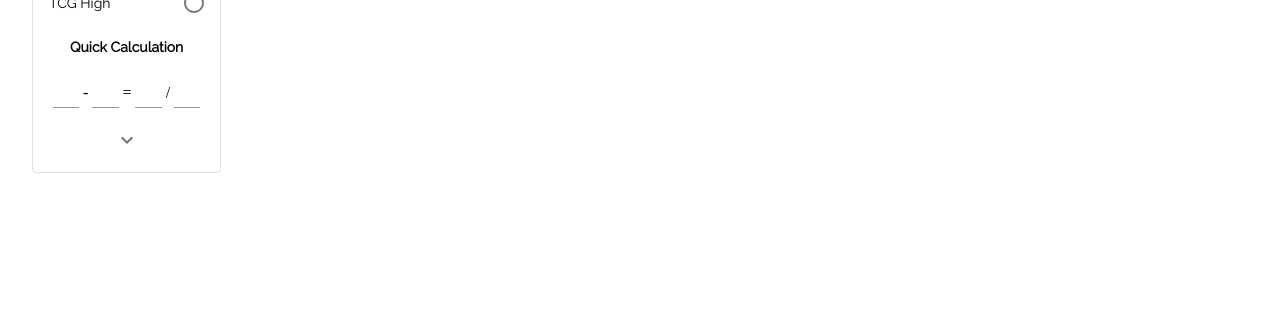
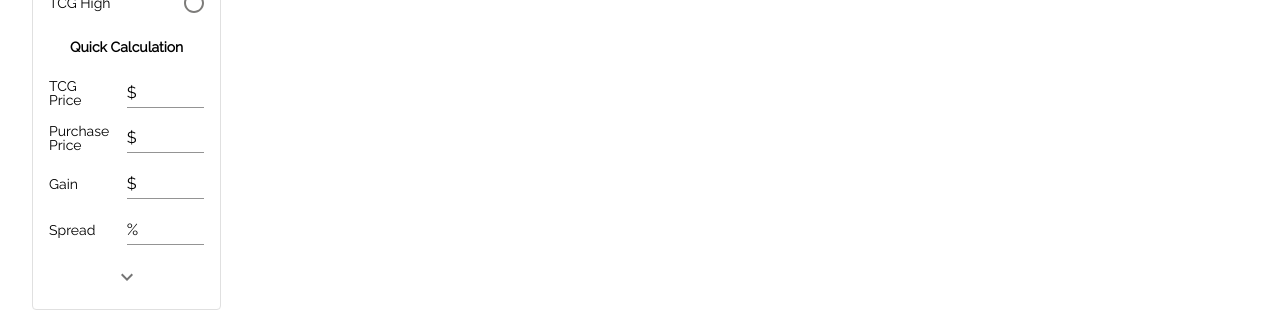
Before and after one commit to corydm92/threshold-mtg, a React (Create React App) app: page /inventory/cards in a window 1280 px wide. Shown: the part 319-630 px from the top of the page. Built offline with nearby package versions, Linux system fonts and the light colour scheme; no server answers; what normalizr would draw is missing.

Commit message:
quick calculation functionality working correctly, need to implement calc icon and redux store

```diff
--- a/src/js/component-library/mui/components/Form/TextField.jsx
+++ b/src/js/component-library/mui/components/Form/TextField.jsx
@@ -38,6 +38,7 @@ const EnhancedTextField = (props) => {
     value,
     params,
     type,
+    InputProps,
   } = {
     ...props,
   };
@@ -57,6 +58,7 @@ const EnhancedTextField = (props) => {
       value={value}
       onChange={onChange}
       type={type}
+      InputProps={InputProps}
     >
       {props.children}
     </TextField>
--- a/src/js/components/SideBarQuickCalculation.jsx
+++ b/src/js/components/SideBarQuickCalculation.jsx
@@ -1,13 +1,15 @@
 import React, { useState, useEffect } from 'react';
 import EnhancedTextfield from '../component-library/mui/components/Form/TextField';
 import EnhancedContainer from '../component-library/mui/components/Container';
-import { getPriceSpread } from '../../utils';
+import EnhancedTypography from '../component-library/mui/components/Typography';
+import { getPriceSpread, roundTwoDecimals } from '../../utils';
 import { makeStyles } from '@material-ui/styles';
+import InputAdornment from '@material-ui/core/InputAdornment';
 
 const useStyles = makeStyles((theme) => {
   return {
     textField: {
-      maxWidth: '17%',
+      maxWidth: '50%',
       '& .MuiInputBase-input': {
         // These both hide the up/down arrows in the input
         '&::-webkit-outer-spin-button': {
@@ -22,8 +24,19 @@ const useStyles = makeStyles((theme) => {
     },
     container: {
       display: 'flex',
-      justifyContent: 'space-evenly',
-      alignItems: 'center',
+      flexWrap: 'wrap',
+    },
+    inputContainer: {
+      display: 'flex',
+      justifyContent: 'space-between',
+    },
+    typography: {
+      maxWidth: '40%',
+    },
+    adornment: {
+      '& .MuiTypography-root': {
+        color: theme.palette.text.primary,
+      },
     },
   };
 });
@@ -38,60 +51,137 @@ const SideBarQuickCalculation = (props) => {
   const [spreadValue, setSpreadValue] = useState(spread || '');
 
   const handleTcgChange = (event) => {
-    setTcgValue(event.target.value);
+    const updatedValue = event.target.value;
+    setTcgValue(updatedValue);
     if (purchaseValue) {
-      setGainValue(tcgValue - purchaseValue);
-      setSpreadValue(getPriceSpread(tcgValue, purchaseValue));
+      setGainValue(updatedValue - purchaseValue || '');
+      console.log(((updatedValue - purchaseValue) / purchaseValue) * 100);
+
+      setSpreadValue(getPriceSpread(updatedValue, purchaseValue) || '');
     }
   };
 
   const handlePurchaseChange = (event) => {
-    setPurchaseValue(event.target.value);
+    const updatedValue = event.target.value;
+    setPurchaseValue(updatedValue);
+    if (tcgValue) {
+      setGainValue(roundTwoDecimals(tcgValue - updatedValue) || '');
+      setSpreadValue(getPriceSpread(tcgValue, updatedValue) || '');
+    }
   };
 
   const handleGainChange = (event) => {
-    setGainValue(event.target.value);
+    const updatedValue = event.target.value;
+    setGainValue(updatedValue);
+    if (purchaseValue) {
+      const newTcgValue = roundTwoDecimals(
+        parseFloat(purchaseValue) + parseFloat(updatedValue)
+      );
+      setTcgValue(newTcgValue || '');
+      setSpreadValue(
+        getPriceSpread(newTcgValue, parseFloat(purchaseValue)) || ''
+      );
+    }
   };
 
   const handleSpreadChange = (event) => {
-    setSpreadValue(event.target.value);
+    const updatedValue = event.target.value;
+    setSpreadValue(updatedValue);
+    if (purchaseValue) {
+      const newTcgValue = roundTwoDecimals(
+        parseFloat(purchaseValue) +
+          parseFloat(purchaseValue) * parseFloat(updatedValue / 100)
+      );
+
+      setTcgValue(newTcgValue || '');
+      setGainValue(
+        roundTwoDecimals(newTcgValue - parseFloat(purchaseValue)) || ''
+      );
+    }
   };
 
   return (
     <EnhancedContainer className={classes.container} disableGutters>
+      <div className={classes.inputContainer}>
+        <EnhancedTypography className={classes.typography}>
+          TCG Price
+        </EnhancedTypography>
         <EnhancedTextfield
           dataTest='quick-calc-tcg'
           type='number'
           value={tcgValue}
+          InputProps={{
+            startAdornment: (
+              <InputAdornment className={classes.adornment} position='start'>
+                {'$'}
+              </InputAdornment>
+            ),
+          }}
           onChange={handleTcgChange}
           className={classes.textField}
         />
-      {' - '}
+      </div>
 
+      <div className={classes.inputContainer}>
+        <EnhancedTypography className={classes.typography}>
+          Purchase Price
+        </EnhancedTypography>
         <EnhancedTextfield
           dataTest='quick-calc-purchase'
           type='number'
           value={purchaseValue}
+          InputProps={{
+            startAdornment: (
+              <InputAdornment className={classes.adornment} position='start'>
+                {'$'}
+              </InputAdornment>
+            ),
+          }}
           onChange={handlePurchaseChange}
           className={classes.textField}
         />
-      {' = '}
+      </div>
 
+      <div className={classes.inputContainer}>
+        <EnhancedTypography className={classes.typography}>
+          Gain
+        </EnhancedTypography>
         <EnhancedTextfield
           dataTest='quick-calc-gain'
           type='number'
           value={gainValue}
+          InputProps={{
+            startAdornment: (
+              <InputAdornment className={classes.adornment} position='start'>
+                {'$'}
+              </InputAdornment>
+            ),
+          }}
           onChange={handleGainChange}
           className={classes.textField}
         />
-      {' / '}
+      </div>
+
+      <div className={classes.inputContainer}>
+        <EnhancedTypography className={classes.typography}>
+          Spread
+        </EnhancedTypography>
+
         <EnhancedTextfield
           dataTest='quick-calc-spread'
           type='number'
           value={spreadValue}
+          InputProps={{
+            startAdornment: (
+              <InputAdornment className={classes.adornment} position='start'>
+                {'%'}
+              </InputAdornment>
+            ),
+          }}
           onChange={handleSpreadChange}
           className={classes.textField}
         />
+      </div>
     </EnhancedContainer>
   );
 };
```
Lines whose indentation alone changed are shown as unchanged.
